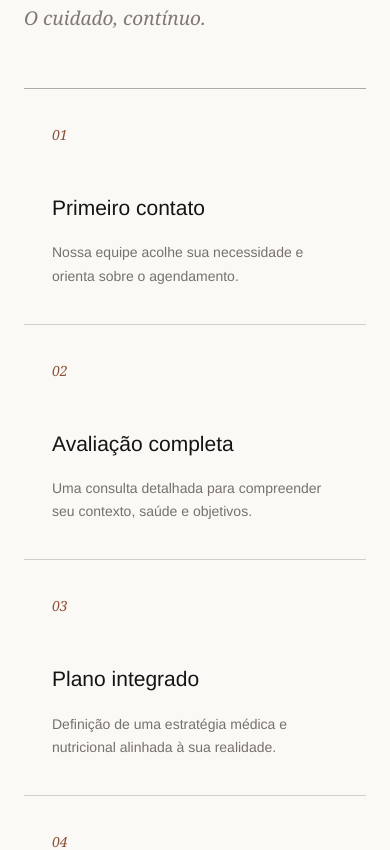
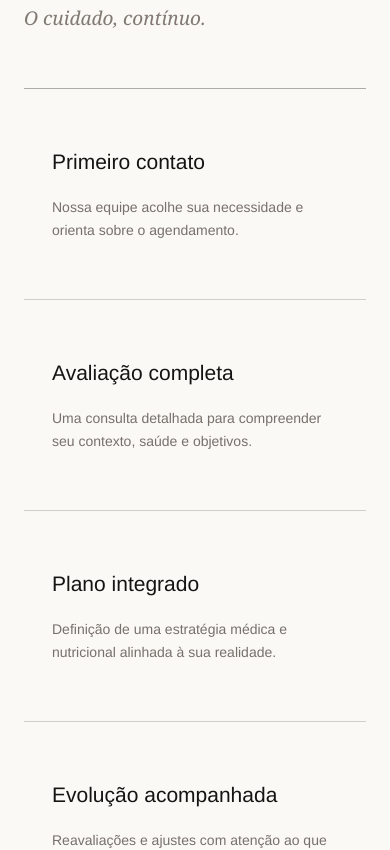
Before and after one commit to FelipeZdog/nucleotc, a Next.js app: page / in a window 390 px wide. Shown: the part 4262-5112 px from the top of the page. Built offline with nearby package versions, Linux system fonts and the light colour scheme.

Commit message:
Refina contato e jornada do Nucleo TC

```diff
--- a/app/globals.css
+++ b/app/globals.css
@@ -62,7 +62,6 @@ em { font-family: Georgia, "Times New Roman", serif; font-weight: 400; }
 .hero-orbit { position: absolute; width: min(34vw, 470px); aspect-ratio: 1; border: 1px solid rgba(255,255,255,.12); border-radius: 50%; }
 .hero-orbit::after { content: ""; position: absolute; top: 12%; right: 3%; width: 9px; aspect-ratio: 1; background: var(--terracotta); border-radius: 50%; box-shadow: 0 0 0 10px rgba(141,80,54,.15); }
 .hero-note { position: absolute; right: 0; bottom: 19%; margin: 0; color: rgba(255,255,255,.48); font-size: 10px; line-height: 1.6; letter-spacing: .18em; text-transform: uppercase; }
-.hero-index { position: absolute; right: 0; top: 12%; font: italic 18px Georgia, serif; color: rgba(255,255,255,.35); }
 .hero-footer { position: absolute; z-index: 2; left: 0; bottom: 0; width: 100%; display: flex; justify-content: space-between; padding: 23px clamp(24px, 4vw, 72px); border-top: 1px solid rgba(255,255,255,.18); color: rgba(255,255,255,.38); font-size: 8px; letter-spacing: .2em; }
 
 .section { max-width: var(--max); margin: auto; padding: 130px clamp(24px, 6vw, 92px); }
@@ -101,8 +100,7 @@ h2 em { color: var(--terracotta); }
 .journey-title h2 { font-size: clamp(46px, 4.8vw, 72px); }
 .journey-title > p { max-width: 220px; color: #817972; font: italic 19px/1.5 Georgia, serif; }
 .steps { position: relative; display: grid; grid-template-columns: repeat(4, 1fr); gap: 1px; background: var(--line); border-top: 1px solid var(--line); border-bottom: 1px solid var(--line); }
-.step { min-height: 300px; padding: 36px 28px; background: var(--paper); }
-.step > span { display: block; margin-bottom: 74px; color: var(--terracotta); font: italic 14px Georgia, serif; }
+.step { display: flex; min-height: 260px; flex-direction: column; justify-content: center; padding: 36px 28px; background: var(--paper); }
 .step h3 { margin: 0 0 18px; font-size: 21px; }
 .step p { margin: 0; color: #77706b; font-size: 14px; line-height: 1.65; }
 
@@ -148,6 +146,7 @@ details p { max-width: 640px; margin: -8px 0 28px; color: rgba(255,255,255,.58);
 .final-cta h2 { font-size: clamp(52px, 6vw, 90px); }
 .final-cta-copy > p:not(.eyebrow) { margin: 30px 0; color: #655e59; }
 .contact-card { padding: 34px; background: var(--paper); }
+.contact-card > .placeholder-label { color: white; background: var(--black); }
 .contact-card > div { display: grid; grid-template-columns: 100px 1fr; gap: 20px; padding: 21px 0; border-top: 1px solid var(--line); }
 .contact-card span { color: #817871; font-size: 10px; letter-spacing: .12em; text-transform: uppercase; }
 .contact-card strong, .contact-card a { font-size: 14px; line-height: 1.5; }
@@ -193,7 +192,7 @@ footer { padding: 70px clamp(24px, 6vw, 92px) 25px; color: white; background: va
   .hero-art { position: absolute; inset: 15% -10% 5% 45%; pointer-events: none; }
   .hero-copy { position: relative; z-index: 2; }
   .hero-mark { width: 500px; }
-  .hero-note, .hero-index { display: none; }
+  .hero-note { display: none; }
   .manifesto, .pillars, .details, .faq { gap: 6vw; }
   .experience { grid-template-columns: 1fr 1fr; }
   .experience-image { min-height: 600px; }
@@ -224,8 +223,7 @@ footer { padding: 70px clamp(24px, 6vw, 92px) 25px; color: white; background: va
   .journey-title { display: block; margin-bottom: 55px; }
   .journey-title > p { margin-top: 25px; }
   .steps { grid-template-columns: 1fr; }
-  .step { min-height: 230px; }
-  .step > span { margin-bottom: 48px; }
+  .step { min-height: 210px; }
   .team { grid-template-columns: 1fr; gap: 52px; padding-top: 80px; padding-bottom: 80px; }
   .team::before { left: auto; right: -120px; top: 180px; width: 390px; opacity: .04; }
   .details { gap: 55px; }
--- a/app/page.tsx
+++ b/app/page.tsx
@@ -86,7 +86,6 @@ export default function Home() {
             <div className="hero-orbit" aria-hidden="true" />
             <img className="hero-mark" src="/brand/icon-light.png" alt="" width={620} height={580} />
             <p className="hero-note">Ciência para entender.<br />Estratégia para transformar.</p>
-            <span className="hero-index">01 / 05</span>
           </div>
         </div>
         <div className="hero-footer" aria-hidden="true">
@@ -161,10 +160,10 @@ export default function Home() {
           <p>O caminho é individual. O cuidado, contínuo.</p>
         </div>
         <div className="steps">
-          <article className="step reveal"><span>01</span><h3>Primeiro contato</h3><p>Nossa equipe acolhe sua necessidade e orienta sobre o agendamento.</p></article>
-          <article className="step reveal"><span>02</span><h3>Avaliação completa</h3><p>Uma consulta detalhada para compreender seu contexto, saúde e objetivos.</p></article>
-          <article className="step reveal"><span>03</span><h3>Plano integrado</h3><p>Definição de uma estratégia médica e nutricional alinhada à sua realidade.</p></article>
-          <article className="step reveal"><span>04</span><h3>Evolução acompanhada</h3><p>Reavaliações e ajustes com atenção ao que o seu corpo comunica.</p></article>
+          <article className="step reveal"><h3>Primeiro contato</h3><p>Nossa equipe acolhe sua necessidade e orienta sobre o agendamento.</p></article>
+          <article className="step reveal"><h3>Avaliação completa</h3><p>Uma consulta detalhada para compreender seu contexto, saúde e objetivos.</p></article>
+          <article className="step reveal"><h3>Plano integrado</h3><p>Definição de uma estratégia médica e nutricional alinhada à sua realidade.</p></article>
+          <article className="step reveal"><h3>Evolução acompanhada</h3><p>Reavaliações e ajustes com atenção ao que o seu corpo comunica.</p></article>
         </div>
       </section>
 
```
